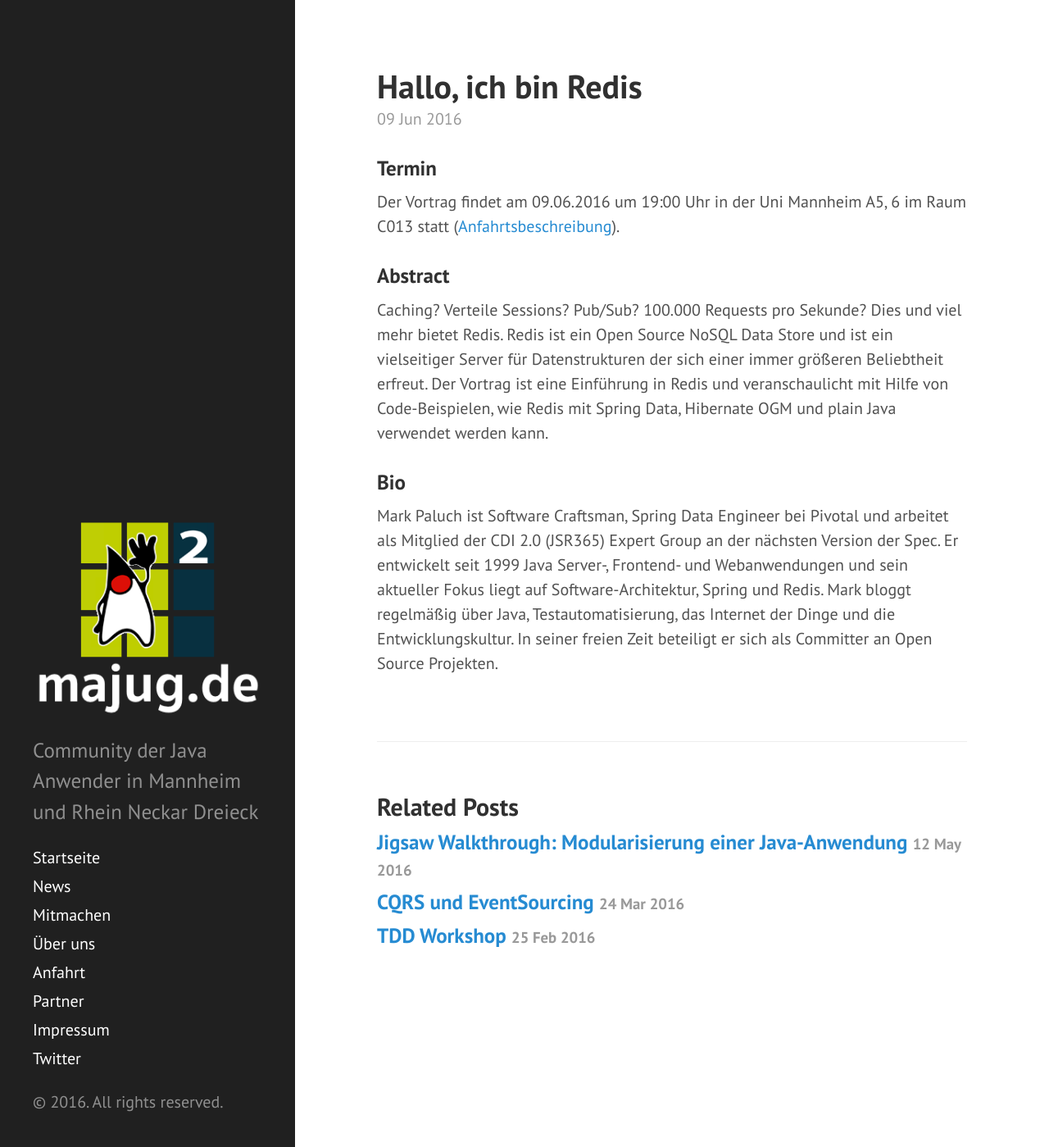
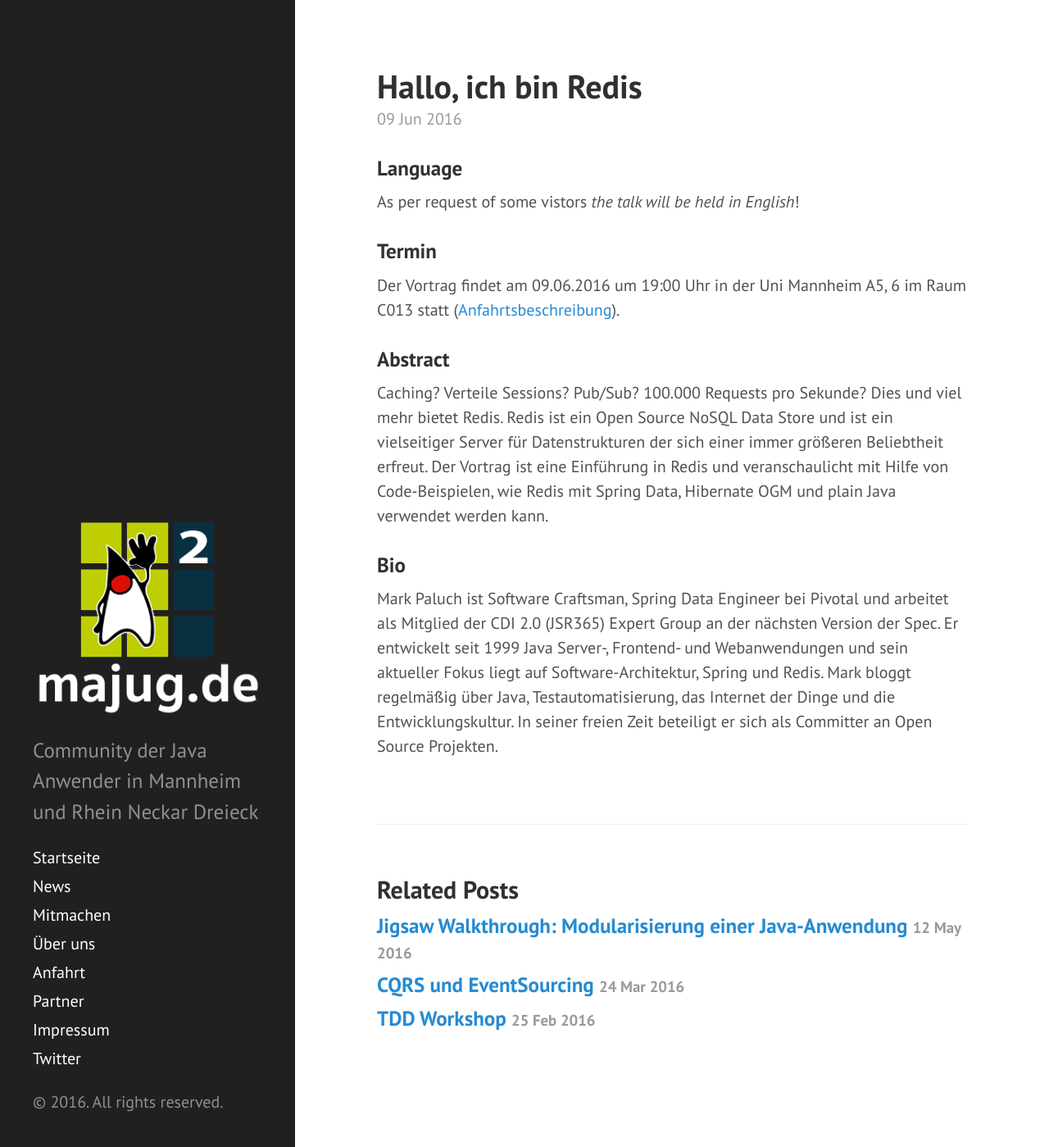
Before and after one commit to majug/majug.github.io, a Jekyll site: the page built from _posts/2016-06-09-Redis.md, in a window 1280 px wide and 1399 px high. Shown: the whole window at 82% size. Built offline with Jekyll 4.4.1, drawn with Linux system fonts in a browser that asks for light colours.

Commit message:
added note regarding English language

```diff
--- a/_posts/2016-06-09-Redis.md
+++ b/_posts/2016-06-09-Redis.md
@@ -3,6 +3,10 @@
 title: 'Hallo, ich bin Redis'
 state: startpage
 ---
+
+### Language
+
+As per request of some vistors _the talk will be held in English_!
 
 ### Termin
 
```
